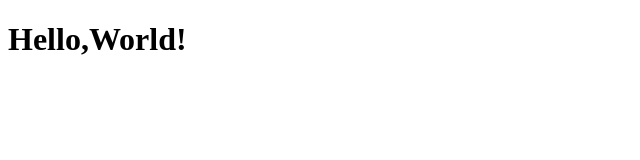
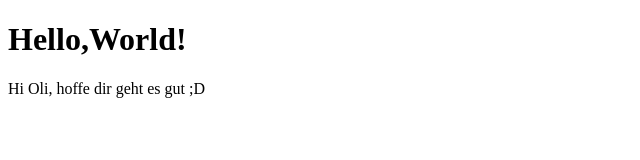
Before and after one commit to ohzee28/Oli_Git_Test, a plain HTML site: page index.html in a window 1280 px wide. Shown: the whole page, without its empty margins (0-640 px from the left). Drawn offline with Linux system fonts and the light colour scheme.

Commit message:
schoene gruesse

```diff
--- a/index.html
+++ b/index.html
@@ -8,5 +8,6 @@
 </head>
 <body>
     <h1>Hello,World!</h1>
+    <p>Hi Oli, hoffe dir geht es gut ;D</p>
 </body>
 </html>
```
